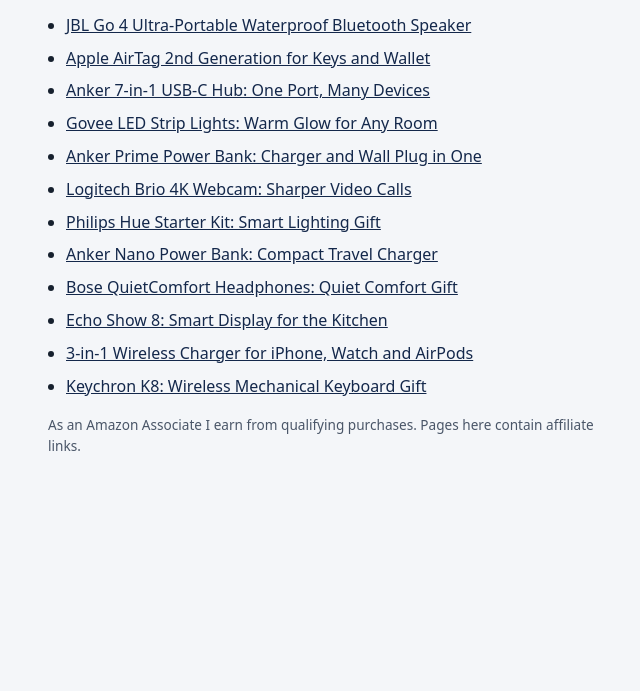
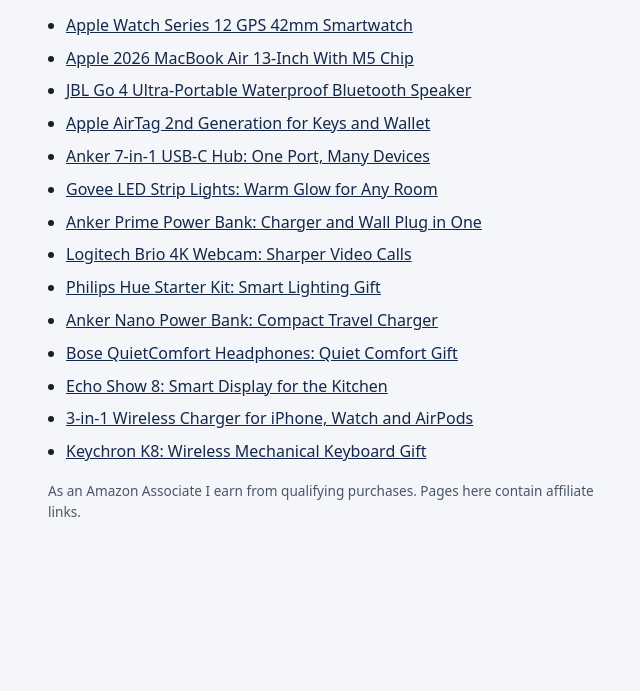
Before and after one commit to melvinsyamsuddin-byte/vhien-pins, a plain HTML site: page index.html in a window 1280 px wide. Shown: the part 109-800 px from the top of the page, without its empty margins (312-952 px from the left). Drawn offline with Linux system fonts and the light colour scheme.

Commit message:
Perbarui beranda

```diff
--- a/index.html
+++ b/index.html
@@ -13,6 +13,8 @@
 <h1>Vhien Tech Picks</h1>
 <p>Tech gift ideas and everyday gadgets. More at <a href="https://vhienstech.com">vhienstech.com</a>.</p>
 <ul>
+<li><a href="/p/vhien261127-02.html">Apple Watch Series 12 GPS 42mm Smartwatch</a></li>
+<li><a href="/p/vhien261127-01.html">Apple 2026 MacBook Air 13-Inch With M5 Chip</a></li>
 <li><a href="/p/vhien261126-02.html">JBL Go 4 Ultra-Portable Waterproof Bluetooth Speaker</a></li>
 <li><a href="/p/vhien261126-01.html">Apple AirTag 2nd Generation for Keys and Wallet</a></li>
 <li><a href="/p/vhien261125-02.html">Anker 7-in-1 USB-C Hub: One Port, Many Devices</a></li>
```
